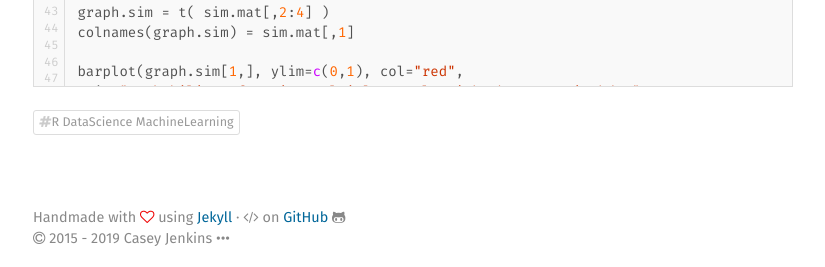
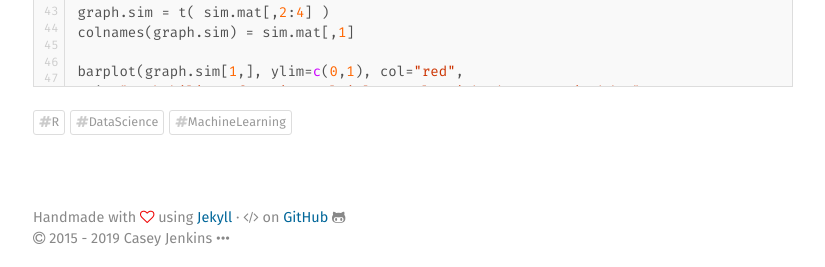
Before and after one commit to saltfog/saltfog.github.io, a Jekyll site: the page built from _posts/2019-09-21-The-Birthday-Simulation.md, in a window 1280 px wide. Shown: the part 2362-2629 px from the top of the page, without its empty margins (227-1052 px from the left). Built offline with Jekyll 4.4.1, drawn with Linux system fonts in a browser that asks for light colours; some web fonts are replaced; part of the change alters nothing that is shown.

```diff
--- a/_posts/2019-09-21-The-Birthday-Simulation.md
+++ b/_posts/2019-09-21-The-Birthday-Simulation.md
@@ -2,9 +2,14 @@
 layout: post
 title: Probability and the Birthday Paradox
 description: Probability and the Birthday Paradox and The Pigeonhole principle
-keywords: data
-tags: [R DataScience MachineLearning]
-comments: true
+tags:
+- R
+- DataScience
+- MachineLearning
+comments: no
+output:
+  html_document:
+    keep_md: yes
 ---
 When in college I took a discrete math class, we went around the room and shouted out our birthday, we got to the 17th person and we had a match.
 
```
